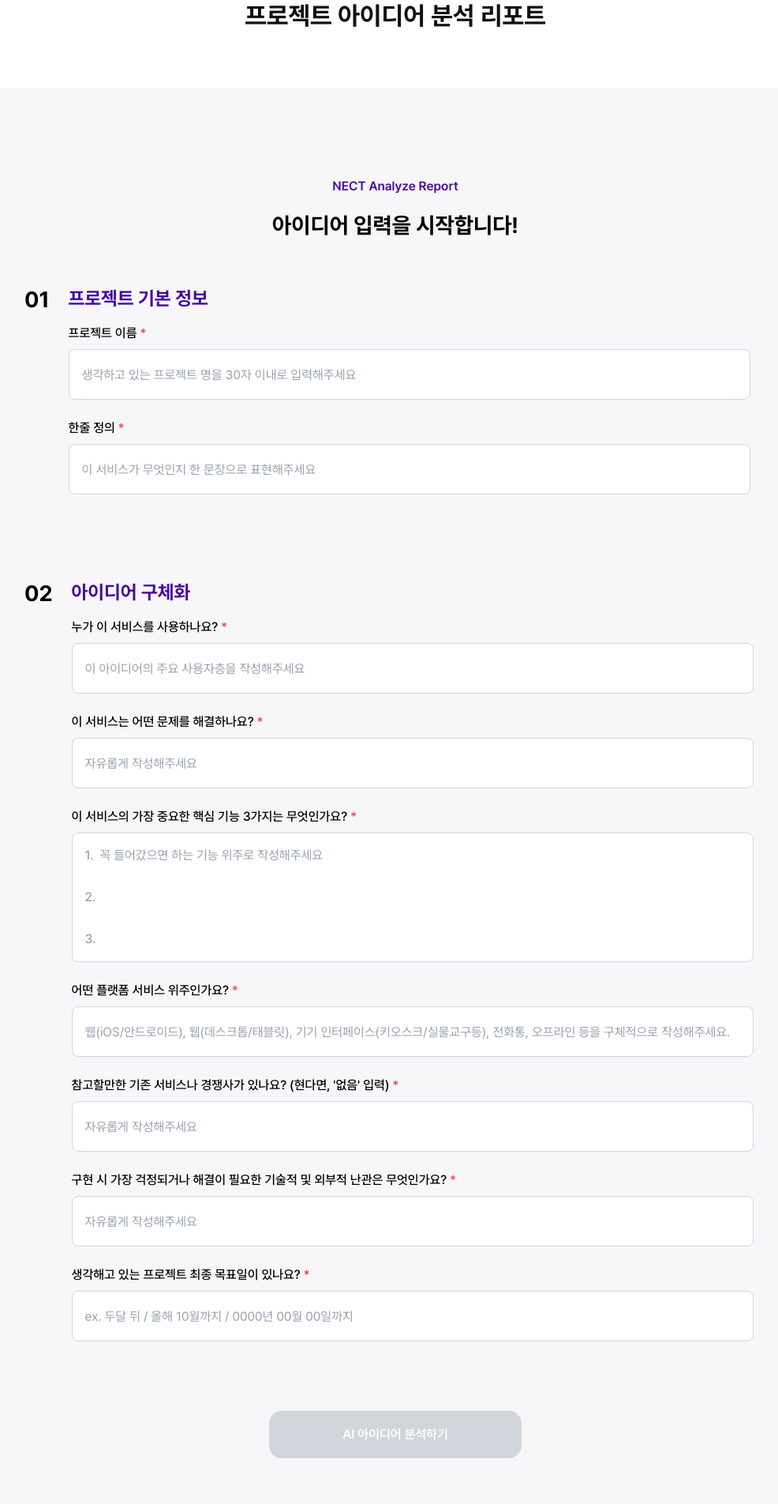
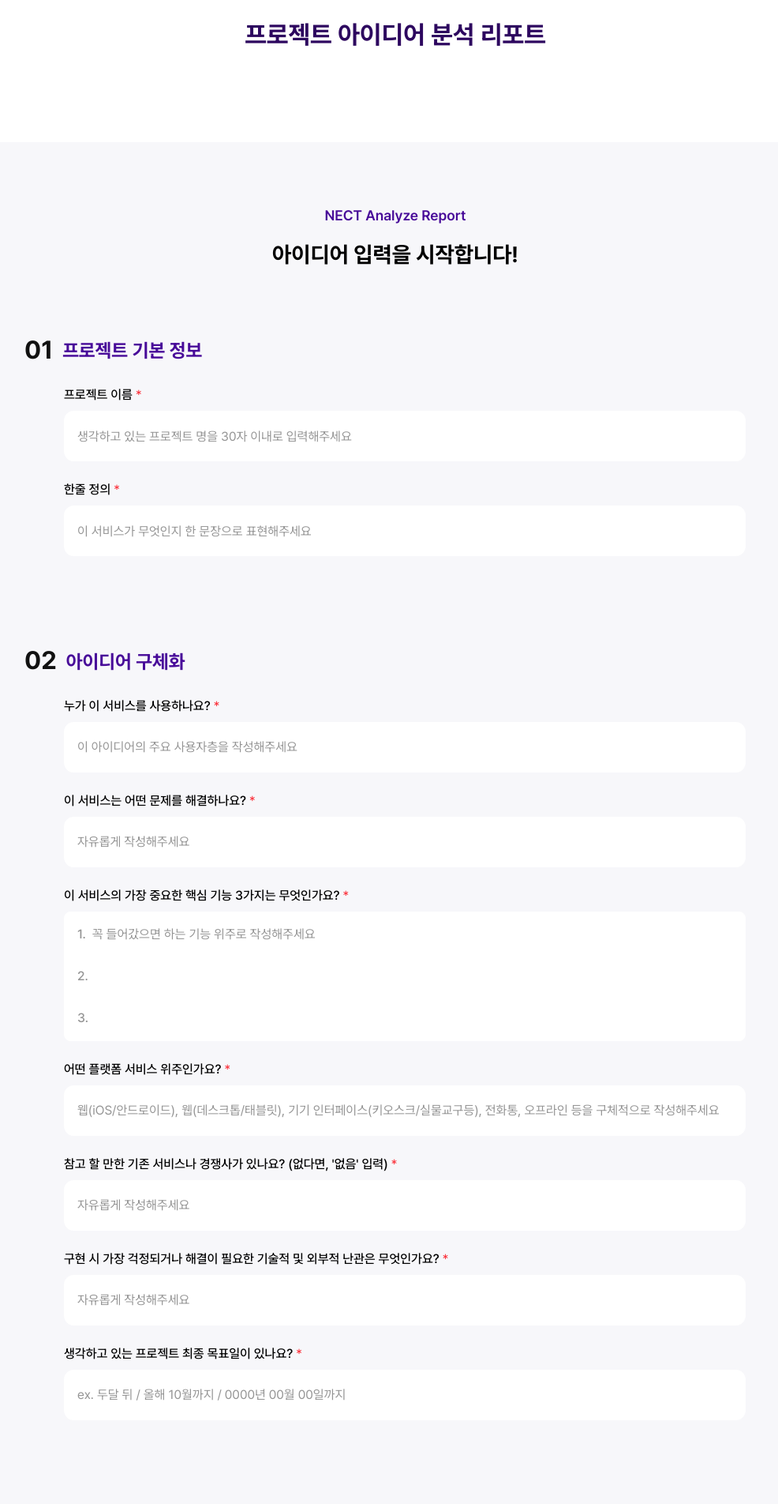
Before and after one commit to UMC-NECT/Nect-Web, a React (Vite) app: page /idea-analyze in a window 1280 px wide. Shown: the part 236-2140 px from the top of the page at 79% size, without its empty margins (139-1125 px from the left). Built offline with nearby package versions, Linux system fonts and the light colour scheme; no server answers.

Commit message:
fix: 아이디어 분석 페이지 디자인 수정사항 반영

```diff
--- /dev/null
+++ b/src/components/common/NumberedSection.tsx
@@ -0,0 +1,20 @@
+interface NumberedSectionProps {
+	number: string
+	title: string
+	children: React.ReactNode
+	className?: string
+}
+
+const NumberedSection = ({ number, title, children, className = '' }: NumberedSectionProps) => {
+	return (
+		<div className={`${className}`}>
+			<div className='flex items-center gap-3'>
+				<span className='heading-1 font-bold text-neutral-900'>{number}</span>
+				<h2 className='heading-3 font-bold text-primary-600-normal'>{title}</h2>
+			</div>
+			<div className='mt-6 pl-[50px]'>{children}</div>
+		</div>
+	)
+}
+
+export default NumberedSection
--- a/src/components/idea-analyze/FeaturesInput.tsx
+++ b/src/components/idea-analyze/FeaturesInput.tsx
@@ -26,24 +26,25 @@ const FeaturesInput = ({ features, onChange, error }: FeaturesInputProps) => {
                 <span className='font-medium text-[16px]'>이 서비스의 가장 중요한 핵심 기능 3가지는 무엇인가요?</span>
                 <span className='text-red-500 ml-1'>*</span>
             </label>
-            <div className={`w-[864px] h-[164px] px-4 py-4 border rounded-lg bg-white flex flex-col justify-between ${
-                error ? 'border-red-500 border-[1.5px]' : 'border-gray-300'
-            }`}>
+            <div className={`w-[864px] h-[164px] px-4 py-4 border rounded-lg bg-neutral-000 flex flex-col justify-between transition-colors ${
+                error ? 'border-danger-500 border-[1.5px]' : 'border-neutral-000'
+            } focus-within:border-primary-500-normal focus-within:border-[1.5px]`}>
                 {features.map((feature, index) => (
                     <div key={index} className='flex items-center gap-2'>
-                        <span className={`font-medium ${feature.trim() ? 'text-primary-600-normal' : 'text-gray-400'}`}>
+                        <span className={`font-medium ${feature.trim() ? 'text-primary-600-normal' : 'text-neutral-400'}`}>
                             {index + 1}.
                         </span>
                         <input
-                            ref={(el) => {
+                            ref={el => {
                                 if (el) inputRefs.current[index] = el
                             }}
                             type='text'
+                            maxLength={1000}
                             value={feature}
-                            onChange={(e) => onChange(index, e.target.value)}
-                            onKeyUp={(e) => handleKeyUp(e, index)}
+                            onChange={e => onChange(index, e.target.value)}
+                            onKeyUp={e => handleKeyUp(e, index)}
                             placeholder={index === 0 ? '꼭 들어갔으면 하는 기능 위주로 작성해주세요' : ''}
-                            className='flex-1 outline-none text-[16px] placeholder:text-gray-400 placeholder:text-[16px] bg-transparent'
+                            className='flex-1 outline-none text-[16px] placeholder:text-neutral-400 placeholder:text-[16px] bg-transparent'
                         />
                     </div>
                 ))}
--- a/src/components/idea-analyze/FormInput.tsx
+++ b/src/components/idea-analyze/FormInput.tsx
@@ -5,9 +5,10 @@ interface FormInputProps {
 	onChange: (value: string) => void
 	error: boolean
 	required?: boolean
+	maxLength?: number
 }
 
-const FormInput = ({ label, placeholder, value, onChange, error, required = true }: FormInputProps) => {
+const FormInput = ({ label, placeholder, value, onChange, error, required = true, maxLength }: FormInputProps) => {
 	return (
 		<div className='mb-6'>
 			<label className='block mb-2'>
@@ -17,14 +18,15 @@ const FormInput = ({ label, placeholder, value, onChange, error, required = true
 			<input
 				type='text'
 				placeholder={placeholder}
-                className={`px-4 py-3 border rounded-lg bg-white placeholder:text-gray-400 placeholder:text-[16px] text-[16px] focus:outline-none focus:border-primary-500-normal focus:border-[1.5px] w-[864px] h-[64px] ${
-                    error ? 'border-red-500 border-[1.5px]' : 'border-gray-300'
+				maxLength={maxLength}
+				className={`px-4 py-3 border rounded-xl bg-neutral-000 placeholder:text-neutral-400 placeholder:text-[16px] text-[16px] focus:outline-none focus:border-primary-500-normal focus:border-[1.5px] w-[864px] h-[64px] transition-colors ${
+					error ? 'border-danger-500 border-[1.5px]' : 'border-neutral-000'
 				}`}
 				value={value}
-                onChange={(e) => onChange(e.target.value)}
+				onChange={e => onChange(e.target.value)}
 			/>
 		</div>
-    );
-};
+	)
+}
 
 export default FormInput;
--- a/src/pages/IdeaAnalyzePage.tsx
+++ b/src/pages/IdeaAnalyzePage.tsx
@@ -5,6 +5,7 @@ import type { IdeaFormData, IdeaErrors } from '@/types/ideaAnalyze'
 import type { RequestPostAnalysisDto } from '@/types/api/analysis'
 import FormInput from '@/components/idea-analyze/FormInput'
 import FeaturesInput from '@/components/idea-analyze/FeaturesInput'
+import NumberedSection from '@/components/common/NumberedSection'
 import AnalysisScreen from '@/components/idea-analyze/AnalysisScreen'
 import { postAnalysis } from '@/api/analysis'
 
@@ -27,7 +28,6 @@ function toRequestPostAnalysisDto(form: IdeaFormData): RequestPostAnalysisDto {
 const IdeaAnalyzePage = () => {
 	const navigate = useNavigate()
 	const [isSubmitting, setIsSubmitting] = useState(false)
-	const [submitError, setSubmitError] = useState<string | null>(null)
 
 	const [formData, setFormData] = useState<IdeaFormData>({
 		projectName: '',
@@ -90,7 +90,6 @@ const IdeaAnalyzePage = () => {
 		}
 
 		setErrors(newErrors)
-		setSubmitError(null)
 
 		const hasErrors = Object.values(newErrors).some(error => error === true)
 		if (hasErrors) return
@@ -101,7 +100,7 @@ const IdeaAnalyzePage = () => {
 			const response = await postAnalysis(body)
 			navigate('/analyze-report', { state: { analysisResult: response } })
 		} catch (err) {
-			setSubmitError(err instanceof Error ? err.message : '분석 요청에 실패했습니다. 다시 시도해 주세요.')
+			console.error(err)
 		} finally {
 			setIsSubmitting(false)
 		}
@@ -111,116 +110,98 @@ const IdeaAnalyzePage = () => {
 		<>
 			{isSubmitting && <AnalysisScreen name={formData.projectName.trim() || '프로젝트'} section='아이디어' />}
 
-			<div className='flex flex-col items-center justify-start min-h-screen pt-[100px]'>
-				<div className='flex flex-col items-center px-4 mb-4'>
-					<img src={logo} alt='NECT Logo' className='w-[226px] h-[40px] mb-[26px]' />
-					<h1 className='text-[32px] font-bold text-neutral-900 text-center'>프로젝트 아이디어 분석 리포트</h1>
+			<div className='flex flex-col items-center justify-start min-h-screen pt-[128px]'>
+				<div className='flex flex-col items-center px-4 mb-[62px] gap-[26px]'>
+					<img src={logo} alt='NECT Logo' className='w-[226px] h-[40px]' />
+					<h1 className='heading-1 font-bold text-primary-800-dark text-center'>프로젝트 아이디어 분석 리포트</h1>
 				</div>
 
-				<div className='relative bg-bg-gray rounded-[100px] z-10 w-screen -ml-[calc((100vw-100%)/2)] -mr-[calc((100vw-100%)/2)] min-h-screen py-8 mt-[52px]'>
-					<div className='mt-[80px] flex flex-col justify-center items-center'>
-						<h2 className='font-semibold text-md text-primary-600-normal'>NECT Analyze Report</h2>
+				<div className='relative bg-bg-gray rounded-100 z-10 w-screen -ml-[calc((100vw-100%)/2)] -mr-[calc((100vw-100%)/2)] min-h-screen mt-[52px]'>
+					<div className='my-20 flex flex-col justify-center items-center'>
+						<h2 className='title-3 font-semibold text-primary-600-normal'>NECT Analyze Report</h2>
 						<p className='font-bold text-[28px] mt-4'>아이디어 입력을 시작합니다!</p>
 					</div>
 
-					<div className='mt-[52px] w-[940px] mx-auto'>
+					<div className='flex flex-col gap-[88px] mt-[52px] w-[940px] pr-[26px] mx-auto'>
 						{/* 01 프로젝트 기본 정보 */}
-						<div className='mb-20 flex gap-6'>
-							<h2 className='font-bold text-[28px] flex-shrink-0'>01</h2>
-							<div className='flex-1'>
-								<p className='font-bold text-2xl text-primary-600-normal mt-1'>프로젝트 기본 정보</p>
-
-								<div className='mt-4'>
+						<NumberedSection number='01' title='프로젝트 기본 정보'>
 							<FormInput
 								label='프로젝트 이름'
 								placeholder='생각하고 있는 프로젝트 명을 30자 이내로 입력해주세요'
 								value={formData.projectName}
 								onChange={value => setFormData({ ...formData, projectName: value })}
 								error={errors.projectName}
+								maxLength={30}
 							/>
-
 							<FormInput
 								label='한줄 정의'
 								placeholder='이 서비스가 무엇인지 한 문장으로 표현해주세요'
 								value={formData.oneLine}
 								onChange={value => setFormData({ ...formData, oneLine: value })}
 								error={errors.oneLine}
+								maxLength={1000}
 							/>
-								</div>
-							</div>
-						</div>
+						</NumberedSection>
 
 						{/* 02 아이디어 구체화 */}
-						<div className='mb-12 flex gap-6'>
-							<h2 className='font-bold text-[28px] flex-shrink-0'>02</h2>
-							<div className='flex-1'>
-								<p className='font-bold text-2xl text-primary-600-normal mt-1'>아이디어 구체화</p>
-
-								<div className='mt-4'>
+						<NumberedSection number='02' title='아이디어 구체화'>
 							<FormInput
 								label='누가 이 서비스를 사용하나요?'
 								placeholder='이 아이디어의 주요 사용자층을 작성해주세요'
 								value={formData.targetUser}
 								onChange={value => setFormData({ ...formData, targetUser: value })}
 								error={errors.targetUser}
+								maxLength={1000}
 							/>
-
 							<FormInput
 								label='이 서비스는 어떤 문제를 해결하나요?'
 								placeholder='자유롭게 작성해주세요'
 								value={formData.problem}
 								onChange={value => setFormData({ ...formData, problem: value })}
 								error={errors.problem}
+								maxLength={1000}
 							/>
-
 							<FeaturesInput
 								features={formData.features}
 								onChange={handleFeatureChange}
 								error={errors.features}
 							/>
-
 							<FormInput
 								label='어떤 플랫폼 서비스 위주인가요?'
-										placeholder='웹(iOS/안드로이드), 웹(데스크톱/태블릿), 기기 인터페이스(키오스크/실물교구등), 전화통, 오프라인 등을 구체적으로 작성해주세요.'
+								placeholder='웹(iOS/안드로이드), 웹(데스크톱/태블릿), 기기 인터페이스(키오스크/실물교구등), 전화통, 오프라인 등을 구체적으로 작성해주세요'
 								value={formData.platform}
 								onChange={value => setFormData({ ...formData, platform: value })}
 								error={errors.platform}
+								maxLength={1000}
 							/>
-
 							<FormInput
-										label="참고할만한 기존 서비스나 경쟁사가 있나요? (현다면, '없음' 입력)"
+								label="참고 할 만한 기존 서비스나 경쟁사가 있나요? (없다면, '없음' 입력)"
 								placeholder='자유롭게 작성해주세요'
 								value={formData.competitor}
 								onChange={value => setFormData({ ...formData, competitor: value })}
 								error={errors.competitor}
+								maxLength={1000}
 							/>
-
 							<FormInput
 								label='구현 시 가장 걱정되거나 해결이 필요한 기술적 및 외부적 난관은 무엇인가요?'
 								placeholder='자유롭게 작성해주세요'
 								value={formData.challenge}
 								onChange={value => setFormData({ ...formData, challenge: value })}
 								error={errors.challenge}
+								maxLength={1000}
 							/>
-
 							<FormInput
-										label='생각해고 있는 프로젝트 최종 목표일이 있나요?'
+								label='생각하고 있는 프로젝트 최종 목표일이 있나요?'
 								placeholder='ex. 두달 뒤 / 올해 10월까지 / 0000년 00월 00일까지'
 								value={formData.deadline}
 								onChange={value => setFormData({ ...formData, deadline: value })}
 								error={errors.deadline}
+								maxLength={1000}
 							/>
-								</div>
-							</div>
-						</div>
+						</NumberedSection>
 
 						{/* AI 아이디어 분석하기 버튼 */}
-						<div className='flex flex-col items-center justify-center mt-16 mb-8'>
-							{submitError && (
-								<p className='text-semantic-600 text-[14px] mb-3' role='alert'>
-									{submitError}
-								</p>
-							)}
+						<div className='flex flex-col items-center justify-center mt-6 mb-24'>
 							<button
 								onClick={handleSubmit}
 								disabled={!isFormComplete || isSubmitting}
@@ -230,7 +211,7 @@ const IdeaAnalyzePage = () => {
 										: 'bg-gray-300 cursor-not-allowed'
 								}`}
 							>
-								{isSubmitting ? '분석 중...' : 'AI 아이디어 분석하기'}
+								AI 아이디어 분석하기
 							</button>
 						</div>
 					</div>
@@ -240,7 +221,7 @@ const IdeaAnalyzePage = () => {
 				<div className='flex justify-center mb-80'>
 					<button
 						onClick={() => navigate('/')}
-						className='text-gray-600 text-[14px] underline underline-offset-4 m-[44px] cursor-pointer'
+						className='title-3 font-medium text-neutral-500 underline underline-offset-4 m-[44px] cursor-pointer'
 					>
 						홈으로 이동
 					</button>
--- a/src/pages/ProfileAnalysisPage.tsx
+++ b/src/pages/ProfileAnalysisPage.tsx
@@ -26,7 +26,7 @@ const ProfileAnalysisPage = () => {
             </div>
 
             {/* 콘텐츠 섹션 */}
-            <div className='bg-neutral-100 w-full rounded-[40px] mt-16 pt-20 pb-24 px-12 shadow-inner-neutral-1'>
+            <div className='bg-bg-gray w-full rounded-100 mt-16 pt-20 pb-24 px-12 shadow-inner-neutral-1'>
                 <div className='flex flex-col items-center px-60 mb-[112px]'>
                     <div className='flex flex-col items-center gap-4 mb-24'>
                         {/* 상단 타이틀 */}
```
Lines whose indentation alone changed are shown as unchanged.
